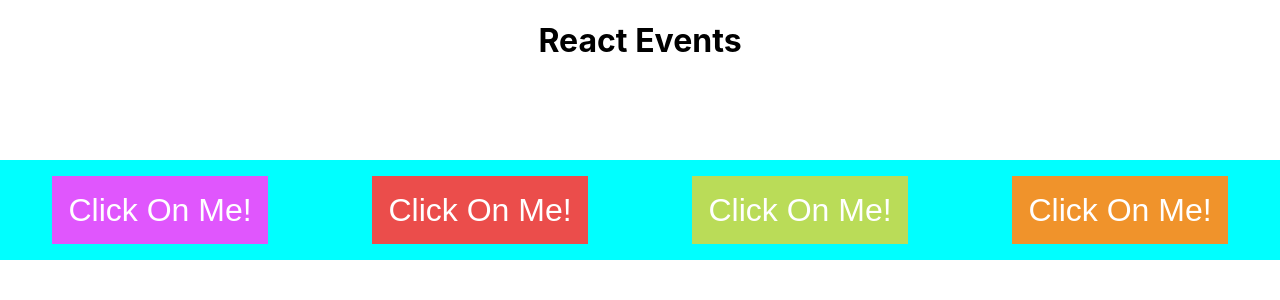
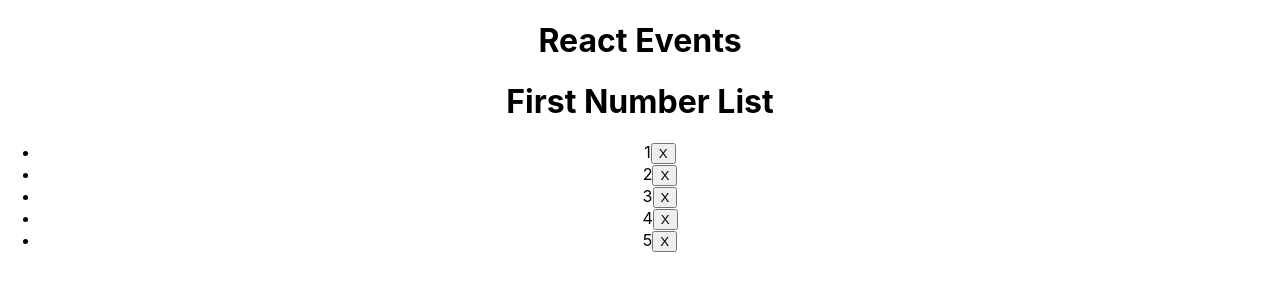
Before and after one commit to cdsalty/reactEvents, a React (Create React App) app: page / in a window 1280 px wide. Shown: the top 300 px of the page. Built offline with nearby package versions, Linux system fonts and the light colour scheme.

Commit message:
passing methods more in depth with NumberList

```diff
--- a/src/App.js
+++ b/src/App.js
@@ -2,7 +2,8 @@
 // import WiseSquare from './WiseSquare';
 // import AnnoyingForm from './AnnoyingForm';
 // import CopyDemo from './CopyDemo';
-import ButtonList from './ButtonList';
+// import ButtonList from './ButtonList';
+import NumberList from './NumberList';
 import './App.css';
 
 
@@ -15,7 +16,8 @@
         {/* <WiseSquare />
         <AnnoyingForm />
         <CopyDemo /> */}
-        <ButtonList />
+        {/* <ButtonList /> */}
+        <NumberList />
       </div>
     );
   }
--- /dev/null
+++ b/src/NumberItem.js
@@ -0,0 +1,15 @@
+import React, { Component } from 'react';
+
+class NumberItem extends Component {
+
+    render(){
+      return(
+        <li>
+          {this.props.value}
+          <button> X </button>
+        </li>
+      );
+    }
+}
+
+export default NumberItem;
--- /dev/null
+++ b/src/NumberList.js
@@ -0,0 +1,27 @@
+import React, { Component } from "react";
+import NumberItem from './NumberItem';
+
+class NumberList extends Component {
+  constructor(props){
+    super(props);
+    this.state = { nums: [1, 2, 3, 4, 5] };
+  }
+
+  remove(num){
+    this.setState(st => ({
+      nums: st.nums.filter(n => n !== num)
+    }))
+  }
+
+  render(){
+    let nums = this.state.nums.map(n => <NumberItem value={n} />);
+    return(
+      <div>
+        <h1>First Number List</h1>
+        <ul>{nums}</ul>
+      </div>
+    );
+  }
+}
+
+export default NumberList;
```
